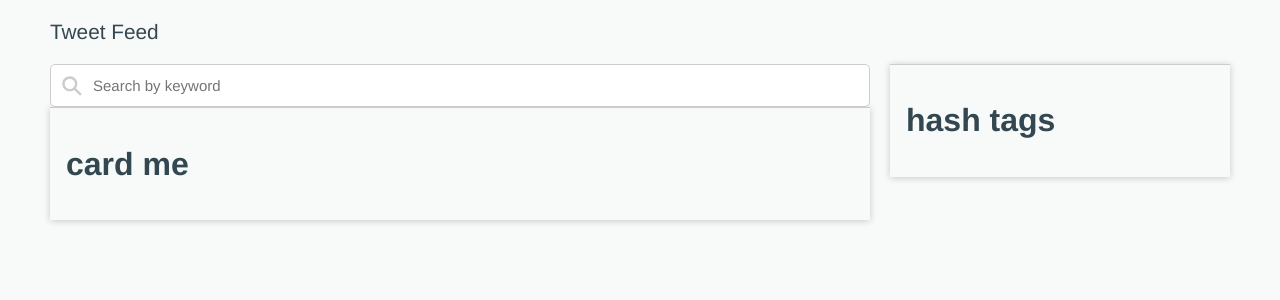
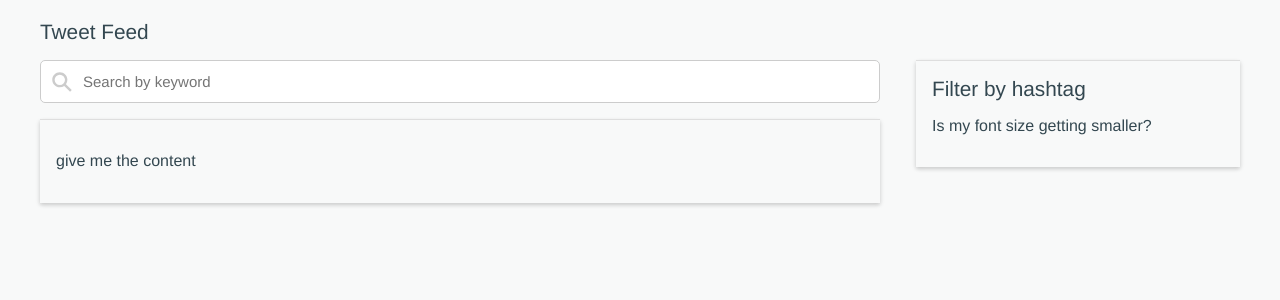
Before and after one commit to sbefort/science37, a React (Create React App) app in the folder frontend/: page / in a window 1280 px wide. Shown: the top 300 px of the page. Built offline with nearby package versions, Linux system fonts and the light colour scheme; no server answers.

Commit message:
Layout redesign

```diff
--- a/frontend/src/components/App.js
+++ b/frontend/src/components/App.js
@@ -3,9 +3,9 @@ import { ThemeProvider } from 'styled-components';
 import { lightTheme, darkTheme } from '../styles/theme';
 import { GlobalStyles } from '../styles/global';
 import { IoSearchSharp } from "react-icons/io5";
-import SplitScreen from './SplitScreen';
-import Section from './Section';
+import MasonryItem from './MasonryItem';
 import H1 from './H1';
+import H2 from './H2';
 import TextInputWithIcon from './TextInputWithIcon';
 import Card from './Card';
 import useTwitterProxy from '../hooks/useTwitterProxy';
@@ -21,26 +21,27 @@ function App() {
     <ThemeProvider theme={theme}>
       <GlobalStyles />
       <div id="root-container">
-        <Section>
+        <header>
           <H1>Tweet Feed</H1>
-        </Section>
-        <SplitScreen leftWeight={7} rightWeight={3}>
-          <Section>
+          <MasonryItem width="70%">
             <TextInputWithIcon
               onChange={(e) => setSearchTerm(e.target.value)}
               placeholder="Search by keyword"
               iconComponent={<IoSearchSharp color="#ccc" fontSize="1.5em" />}
             />
-            <Card>
-              <h1>card me</h1>
-            </Card>
-          </Section>
-          <Section>
-            <Card>
-              <h1>hash tags</h1>
-            </Card>
-          </Section>
-        </SplitScreen>
+          </MasonryItem>
+        </header>
+        <MasonryItem width="27%" floatDirection="right">
+          <Card>
+            <H2>Filter by hashtag</H2>
+            <p>Is my font size getting smaller?</p>
+          </Card>
+        </MasonryItem>
+        <MasonryItem width="70%">
+          <Card>
+            <p>give me the content</p>
+          </Card>
+        </MasonryItem>
       </div>
     </ThemeProvider>
   );
--- a/frontend/src/components/Card.js
+++ b/frontend/src/components/Card.js
@@ -7,9 +7,9 @@ const Card = ({ children }) => (
 );
 
 const StyledCard = styled.div`
-  border-top: 1px solid #ccc;
+  border-top: 1px solid #dedede;
   padding: 1em;
-  box-shadow: 1px 1px 7px rgba(0,0,0,0.1), -1px 1px 7px rgba(0,0,0,0.1);
+  box-shadow: 1px 2px 4px rgba(0,0,0,0.1), -1px 2px 4px rgba(0,0,0,0.1);
 `;
 
 export default Card;
--- /dev/null
+++ b/frontend/src/components/H2.js
@@ -0,0 +1,9 @@
+import styled from 'styled-components';
+
+const H2 = styled.h2`
+	font-size: 1.3em;
+  margin: 0;
+  font-weight: normal;
+`;
+
+export default H2;
--- /dev/null
+++ b/frontend/src/components/MasonryItem.js
@@ -0,0 +1,35 @@
+// This layout component is an old-fashioned way of achieving a responsive design with
+// sections that collapse in the order desired. One challenge with a flex or grid layout
+// is that a right sidebar will collapse to the bottom of the page. With this layout,
+// a right sidebar can be floated to the right and collapse above the main content.
+
+import styled from 'styled-components';
+
+const defaultStyles = {
+  marginTop: '1em',
+  marginRight: '0',
+  marginBottom: '0',
+  marginLeft: '0',
+};
+
+const Pane = styled.section`
+	float: ${props => props.floatDirection};
+	width: ${props => props.width};
+
+  @media (max-width: ${props => props.breakpoint}px) {
+    width: 100%;
+  }
+`;
+
+const MasonryItem = ({ floatDirection = 'left', width = '100%', breakpoint = 800, children, styles }) => {
+return (
+    <Pane floatDirection={floatDirection} width={width} breakpoint={breakpoint} style={{
+      ...defaultStyles,
+      ...styles
+    }}>
+      {children}
+    </Pane>
+	);
+};
+
+export default MasonryItem;
--- a/frontend/src/components/Section.js
+++ /dev/null
@@ -1,19 +0,0 @@
-const defaultStyles = {
-  marginTop: '0',
-  marginRight: '10px',
-  marginBottom: '20px',
-  marginLeft: '10px',
-};
-
-const Section = ({ styles, children }) => (
-  <section
-    style={{
-      ...defaultStyles,
-      ...styles
-    }}
-  >
-    {children}
-  </section>
-);
-
-export default Section;
--- a/frontend/src/components/SplitScreen.js
+++ /dev/null
@@ -1,30 +0,0 @@
-import styled from 'styled-components';
-
-const Container = styled.div`
-	display: flex;
-  flex-direction: row;
-
-  @media (max-width: ${props => props.breakpoint}) {
-    flex-direction: column;
-  }
-`;
-
-const Pane = styled.div`
-	flex: ${props => props.weight};
-`;
-
-const SplitScreen = ({ children, leftWeight = 1, rightWeight = 1, breakpoint = '800px' }) => {
-	const [left, right] = children;
-	return (
-		<Container breakpoint={breakpoint}>
-			<Pane weight={leftWeight}>
-				{left}
-			</Pane>
-			<Pane weight={rightWeight}>
-				{right}
-			</Pane>
-		</Container>
-	);
-};
-
-export default SplitScreen;
--- a/frontend/src/styles/global.js
+++ b/frontend/src/styles/global.js
@@ -15,6 +15,7 @@ export const GlobalStyles = createGlobalStyle`
     transition: all 0.25s linear;
     font-family: "Helvetica Neue", Helvetica, Arial, sans-serif;
     font-size: 1rem;
+    padding 0 20px;
   }
 
   #root-container {
@@ -25,7 +26,12 @@ export const GlobalStyles = createGlobalStyle`
 
   @media (max-width: 800px) {
     body {
-      font-size: 0.9rem;
+      padding: 0;
+      font-size: 0.9em;
+    }
+
+    header {
+      padding: 0 1em;
     }
   }
 `;
```
